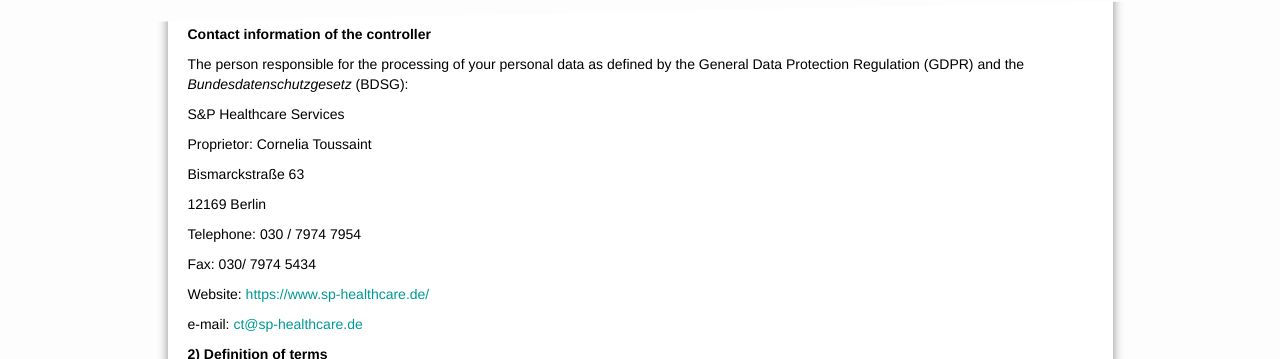
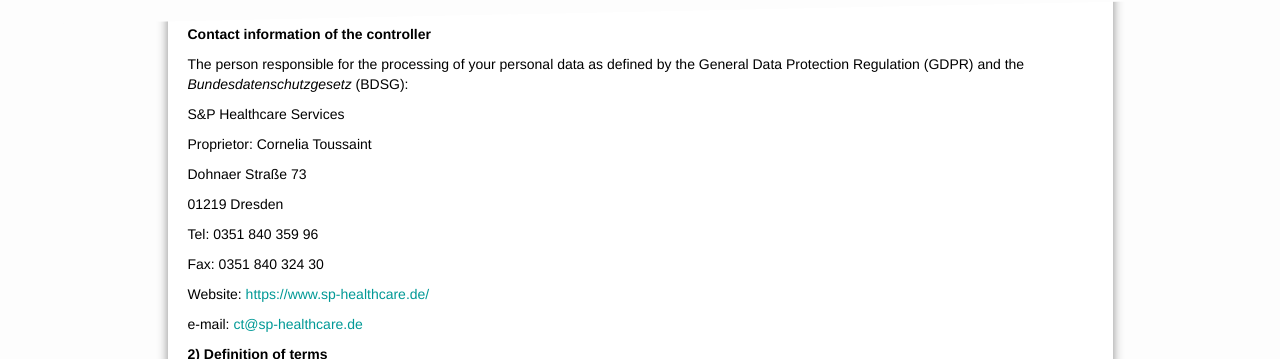
Before and after one commit to samlawski/sp-healthcare, a Jekyll site: the page built from en/privacy.md, in a window 1280 px wide and 900 px high, scrolled down 735 px. Shown: the part 94-453 px from the top of the window. Built offline with Jekyll 4.4.1, drawn with Linux system fonts in a browser that asks for light colours; nearby versions of some CDN libraries.

Commit message:
Updated 'en/privacy.md' via CloudCannon

```diff
--- a/en/privacy.md
+++ b/en/privacy.md
@@ -21,13 +21,13 @@
 
 Proprietor: Cornelia Toussaint
 
-Bismarckstra&szlig;e 63
+Dohnaer Stra&szlig;e 73
 
-12169 Berlin
+01219 Dresden
 
-Telephone: 030 / 7974 7954
+Tel: 0351 840 359 96
 
-Fax: 030/ 7974 5434
+Fax: 0351 840 324 30
 
 Website:&nbsp;[https://www.sp-healthcare.de/](https://www.sp-healthcare.de/)
 
```
